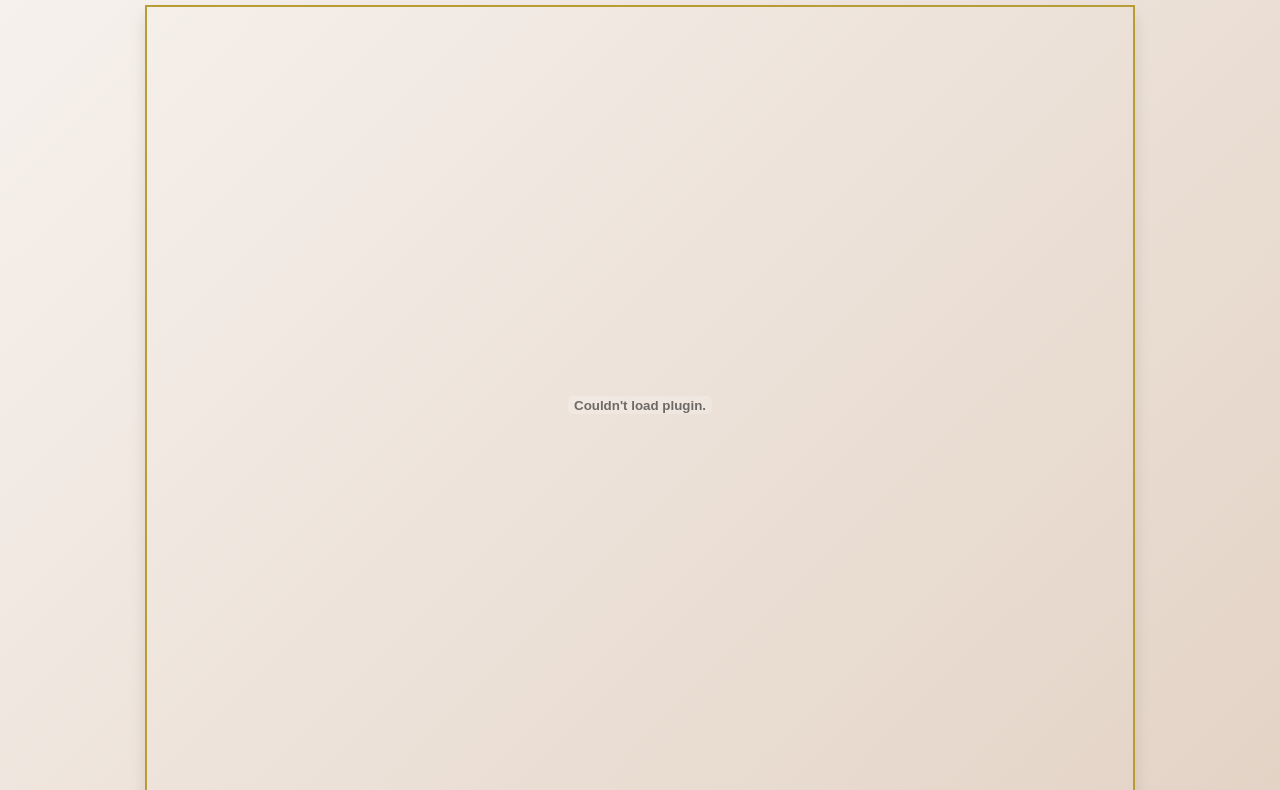
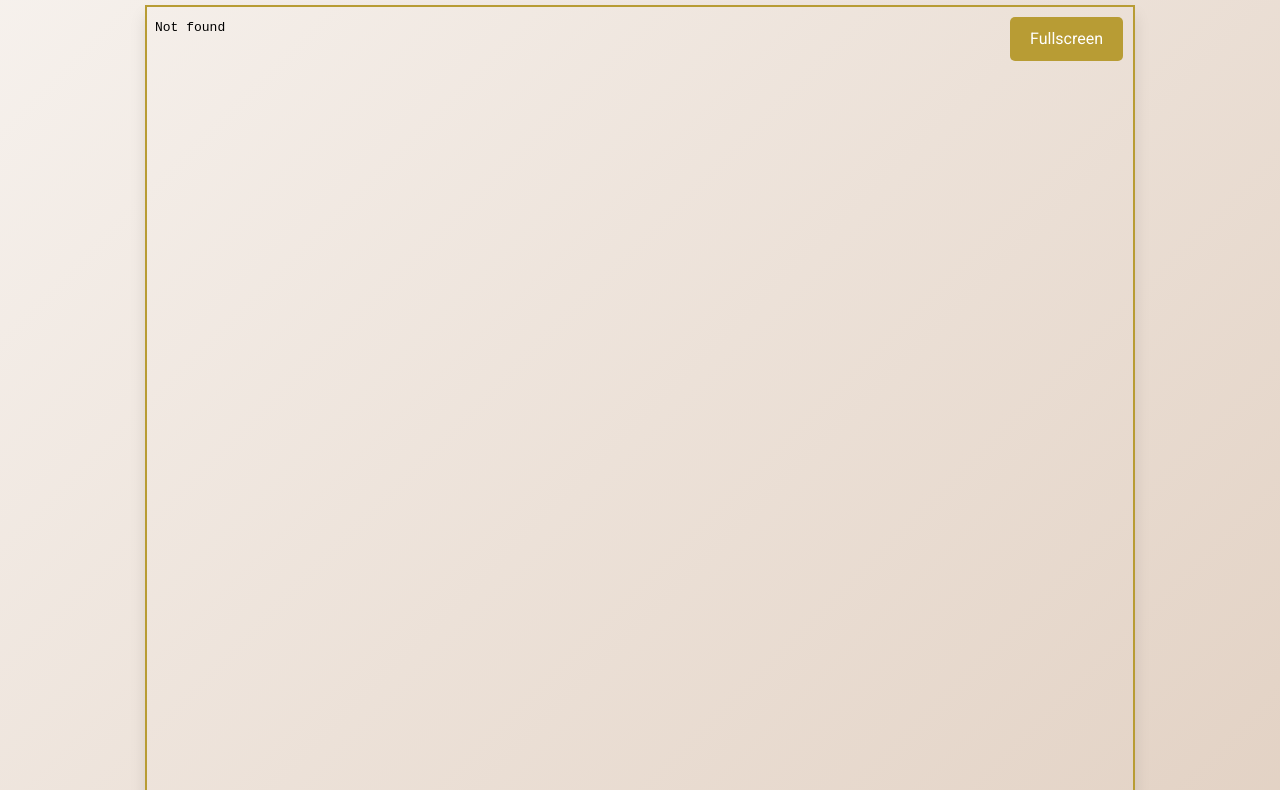
Before and after one commit to ArshiaKohanteb/zemirots, a plain HTML site: page index.html in a window 1280 px wide. Shown: the part 762-1552 px from the top of the page. Drawn offline with nearby package versions, Linux system fonts and the light colour scheme.

Commit message:
Update index.html

```diff
--- a/index.html
+++ b/index.html
@@ -9,7 +9,7 @@
     <link href="https://cdn.jsdelivr.net/npm/bootstrap@5.3.0-alpha1/dist/css/bootstrap.min.css" rel="stylesheet">
 
     <!-- Google Fonts for elegant typography -->
-    <link href="https://fonts.googleapis.com/css2?family=Cinzel+Decorative:wght@700&family=Roboto:wght@400;500&display=swap" rel="stylesheet">
+    <link href="https://fonts.googleapis.com/css2?family=Montserrat:wght@700&family=Roboto:wght@400;500&display=swap" rel="stylesheet">
 
     <!-- Animate.css for smooth animations -->
     <link rel="stylesheet" href="https://cdnjs.cloudflare.com/ajax/libs/animate.css/4.1.1/animate.min.css"/>
@@ -35,7 +35,7 @@
         }
 
         h1 {
-            font-family: 'Cinzel Decorative', serif;
+            font-family: 'Montserrat', sans-serif;
             font-size: 4rem;
             letter-spacing: 5px;
             text-transform: uppercase;
@@ -61,17 +61,37 @@
             color: #6c5137;
         }
 
-        .pdf-embed {
+        .pdf-container {
+            position: relative;
             width: 90%;
             height: 800px;
+            margin: 0 auto;
             border: 2px solid #b89c34;
             box-shadow: 0 10px 15px rgba(0, 0, 0, 0.1);
-            margin-bottom: 50px;
         }
 
-        .pdf-embed:hover {
-            border-color: #dfb977;
-            box-shadow: 0 15px 20px rgba(0, 0, 0, 0.2);
+        .pdf-container iframe {
+            width: 100%;
+            height: 100%;
+            border: none;
+        }
+
+        .fullscreen-btn {
+            position: absolute;
+            top: 10px;
+            right: 10px;
+            padding: 10px 20px;
+            background-color: #b89c34;
+            color: white;
+            border: none;
+            border-radius: 5px;
+            cursor: pointer;
+            font-size: 16px;
+            z-index: 100;
+        }
+
+        .fullscreen-btn:hover {
+            background-color: #dfb977;
         }
 
         footer {
@@ -142,7 +162,10 @@
 
     <div class="container">
         <h2 class="animate__animated animate__fadeInUp">View the Zemirot Book</h2>
-        <embed src="path-to-your-zemirot.pdf" type="application/pdf" class="pdf-embed animate__animated animate__fadeInUp">
+        <div class="pdf-container">
+            <iframe id="pdf-viewer" src="path-to-your-zemirot.pdf" type="application/pdf"></iframe>
+            <button class="fullscreen-btn" onclick="toggleFullScreen()">Fullscreen</button>
+        </div>
     </div>
 
     <footer>
@@ -151,5 +174,27 @@
 
     <!-- Bootstrap JS (optional) -->
     <script src="https://cdn.jsdelivr.net/npm/bootstrap@5.3.0-alpha1/dist/js/bootstrap.bundle.min.js"></script>
+
+    <!-- Fullscreen JS Functionality -->
+    <script>
+        function toggleFullScreen() {
+            const pdfContainer = document.querySelector('.pdf-container');
+            if (!document.fullscreenElement) {
+                if (pdfContainer.requestFullscreen) {
+                    pdfContainer.requestFullscreen();
+                } else if (pdfContainer.mozRequestFullScreen) { // Firefox
+                    pdfContainer.mozRequestFullScreen();
+                } else if (pdfContainer.webkitRequestFullscreen) { // Chrome, Safari and Opera
+                    pdfContainer.webkitRequestFullscreen();
+                } else if (pdfContainer.msRequestFullscreen) { // IE/Edge
+                    pdfContainer.msRequestFullscreen();
+                }
+            } else {
+                if (document.exitFullscreen) {
+                    document.exitFullscreen();
+                }
+            }
+        }
+    </script>
 </body>
 </html>
```
